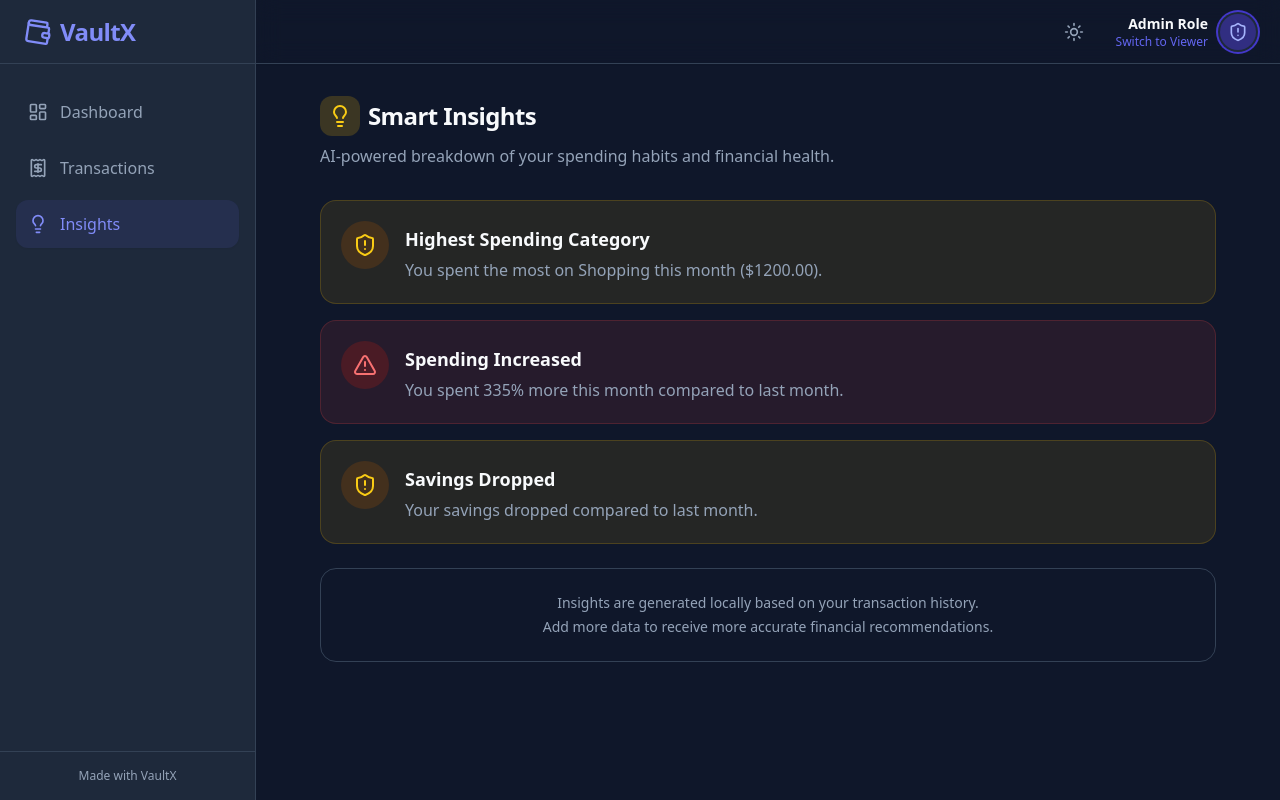
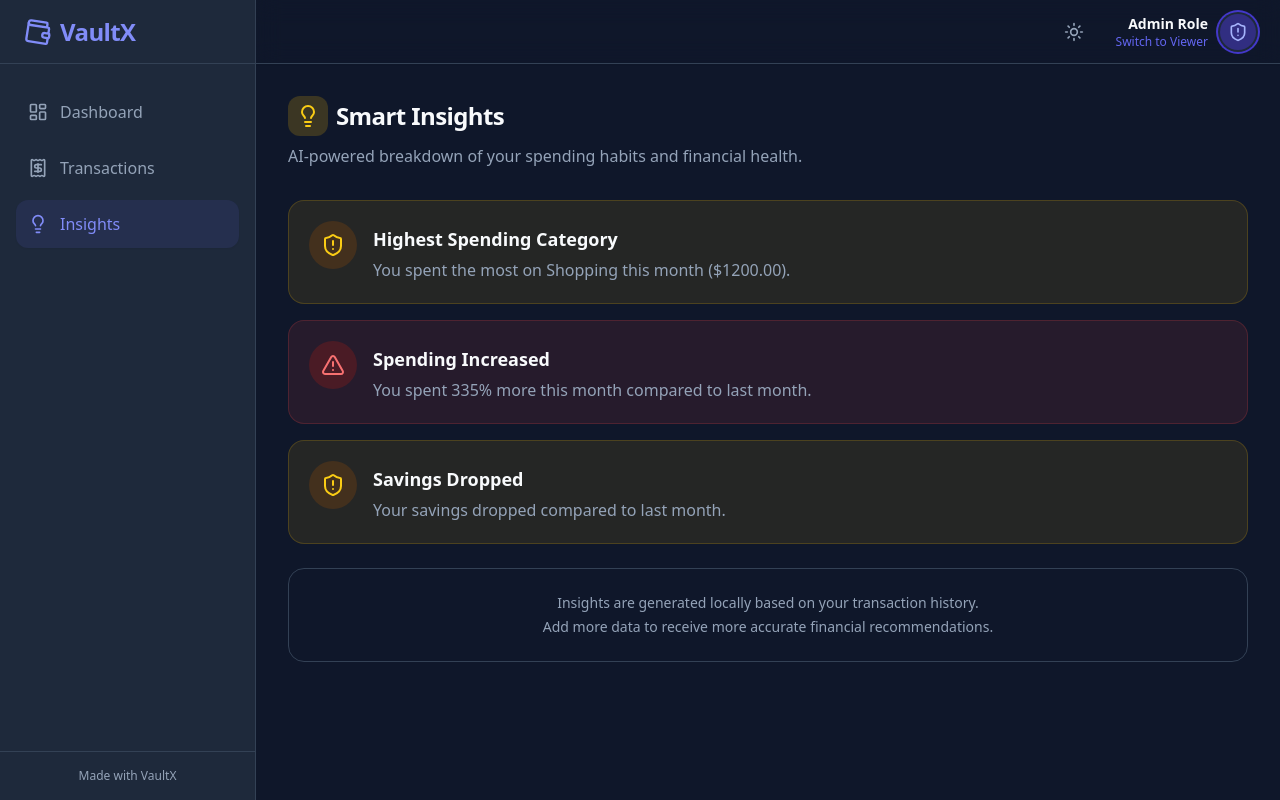
Before and after one commit to himanshkataria22-maker/VaultX-Finance-Dashboard, a React (Vite) app: page /insights in a window 1280 px wide. Built offline with nearby package versions, Linux system fonts and the light colour scheme.

Commit message:
Increase max width for insights page

```diff
--- a/src/pages/Insights.jsx
+++ b/src/pages/Insights.jsx
@@ -29,7 +29,7 @@ export const Insights = () => {
   };
 
   return (
-    <div className="space-y-6 max-w-4xl mx-auto animate-in fade-in duration-500">
+    <div className="space-y-6 max-w-5xl mx-auto animate-in fade-in duration-500">
       <div className="flex flex-col gap-2 mb-8 text-center md:text-left">
         <div className="inline-flex items-center gap-2 justify-center md:justify-start">
           <div className="p-2 bg-yellow-100 text-yellow-600 dark:bg-yellow-500/20 dark:text-yellow-400 rounded-xl">
```
